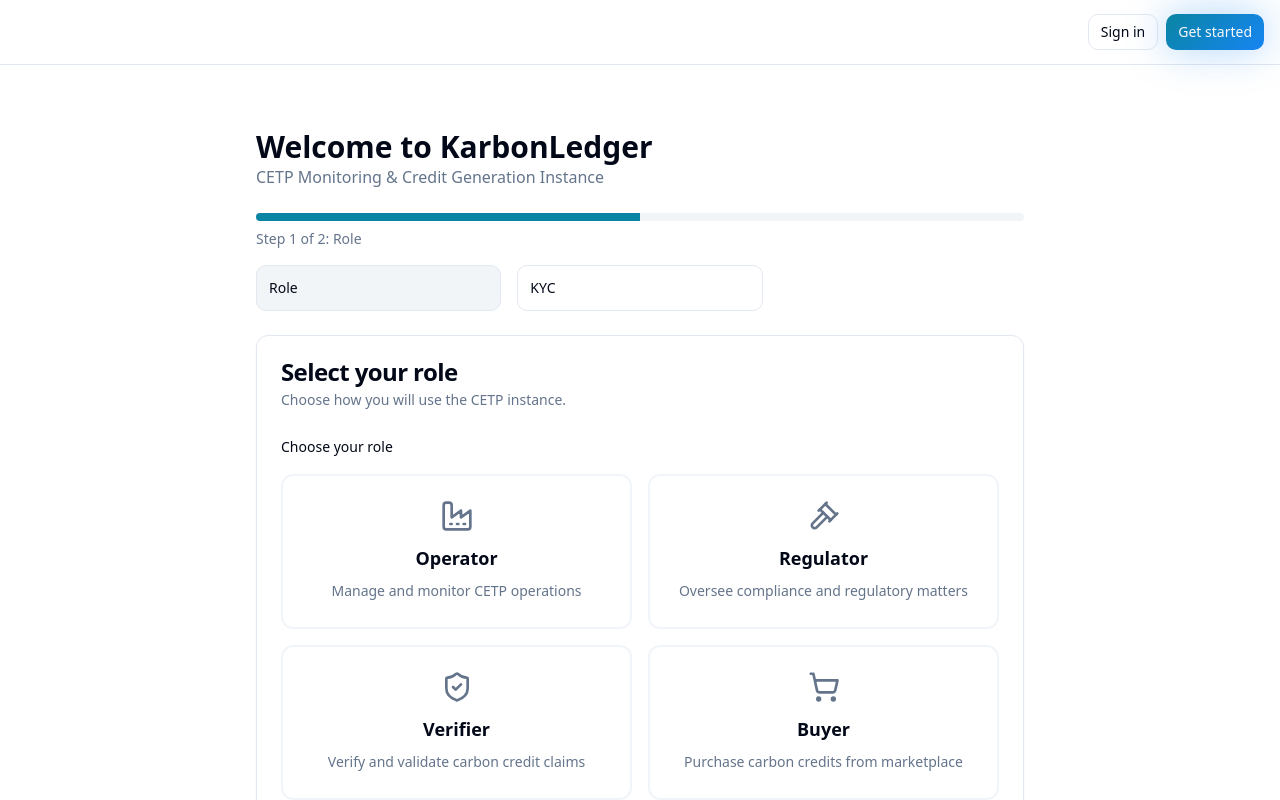
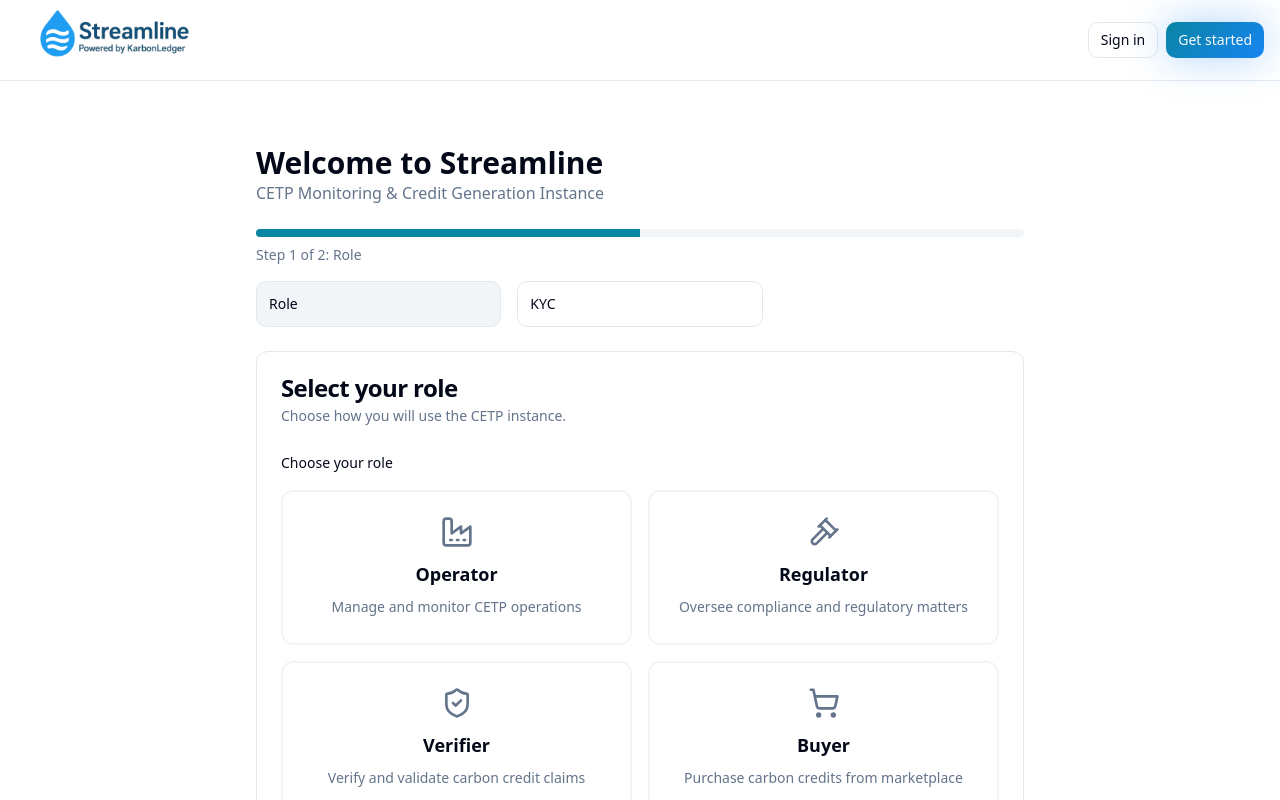
Before and after one commit to vinaydeva21/eco-mint-chain, a React (Vite) app: page /login in a window 1280 px wide. Shown: the top 800 px of the page. Built offline with nearby package versions, Linux system fonts and the light colour scheme.

Commit message:
Logo, Login text

```diff
--- a/src/components/layout/TopNav.tsx
+++ b/src/components/layout/TopNav.tsx
@@ -22,8 +22,10 @@ const TopNav: React.FC = () => {
   const visibleItems = user ? navItems.filter((item) => canAccess(user.role, item.to)) : [];
   return (
     <header className="sticky top-0 z-40 w-full border-b bg-background/80 backdrop-blur supports-[backdrop-filter]:bg-background/60">
-      <div className="container mx-auto flex h-16 items-center justify-between px-4">
-        <BrandLogo />
+      <div className="container mx-auto flex h-20 items-center justify-between px-4">
+        <Link to={"/"}>
+        <img src="/src/assets/streamline_logo.png" alt="Logo" className="h-32 sm:h-36 md:h-40 lg:h-44 xl:h-48" />
+        </Link>
         <nav className="hidden md:flex items-center gap-6 text-sm">
           {visibleItems.map((item) => (
             <NavLink
--- a/src/pages/Login.tsx
+++ b/src/pages/Login.tsx
@@ -97,7 +97,7 @@ const Login = () => {
         <section className="container mx-auto px-4 py-12 md:py-16">
           <div className="max-w-3xl mx-auto">
             <header className="mb-6">
-              <h1 className="text-3xl font-bold">Welcome to KarbonLedger</h1>
+              <h1 className="text-3xl font-bold">Welcome to Streamline </h1>
               <p className="text-muted-foreground">CETP Monitoring & Credit Generation Instance</p>
             </header>
 
```
Also changed, not shown: src/assets/streamline_logo.png (added).
